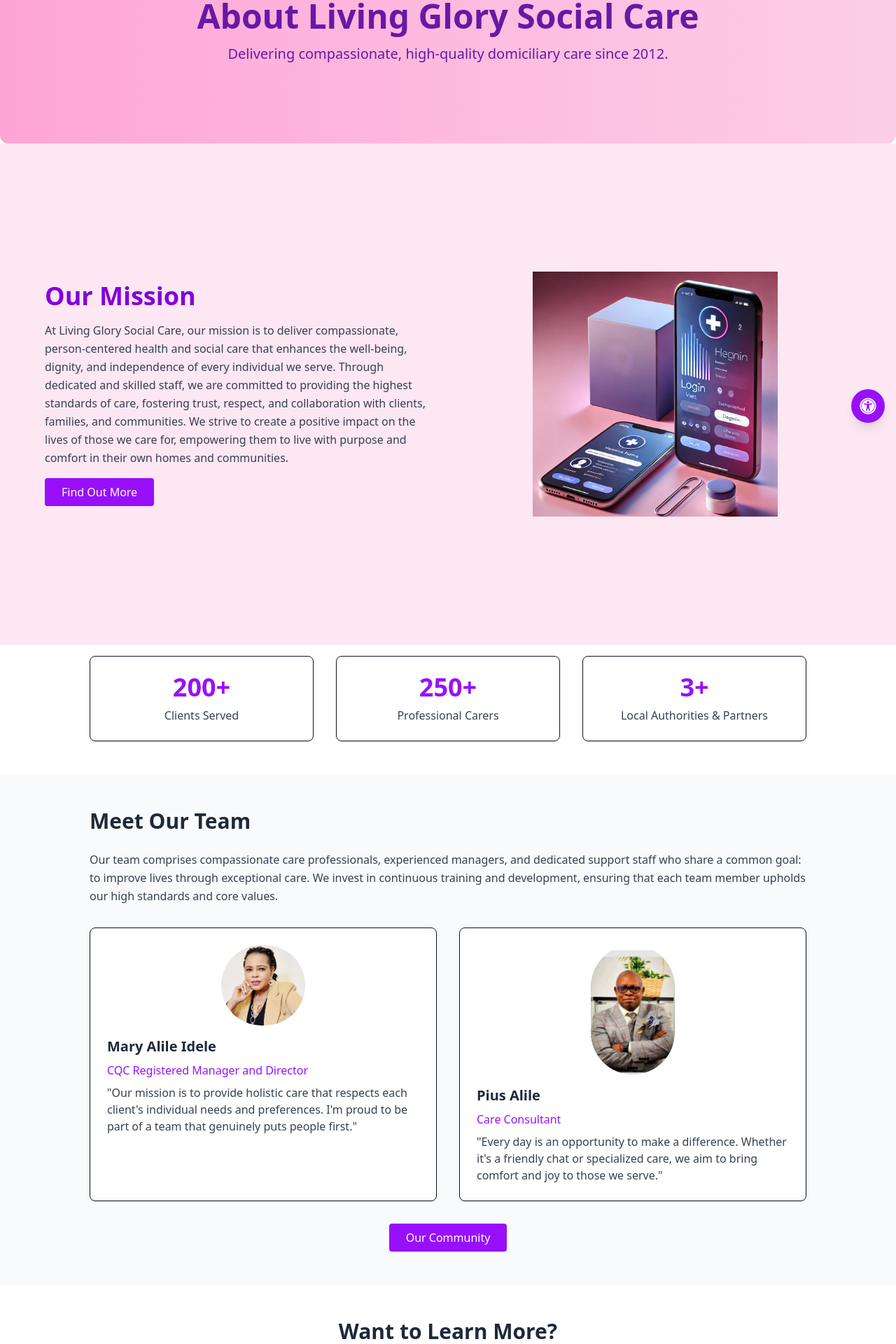
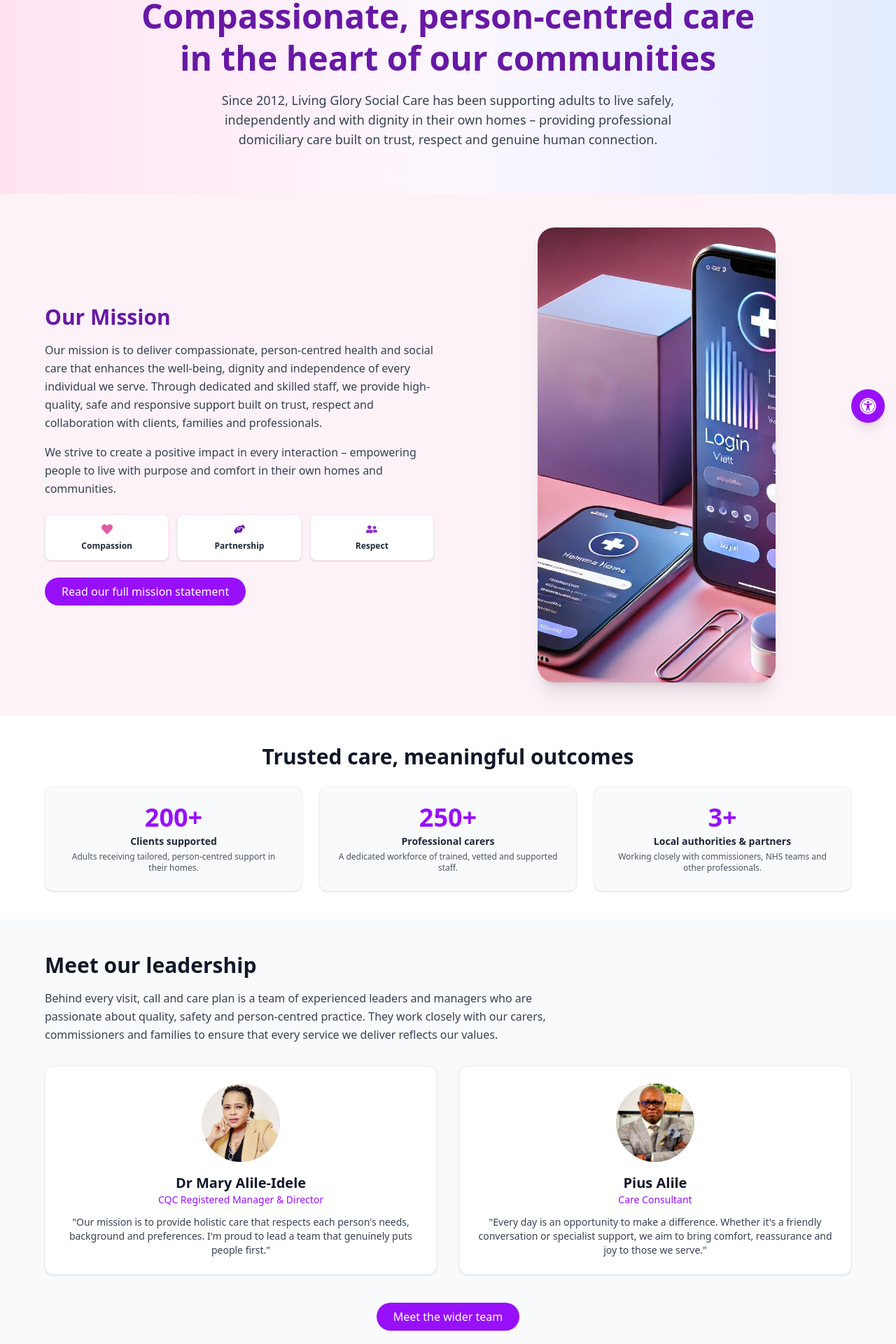
Before and after one commit to onengiyeJacob14/my-website, a Next.js app: page /about in a window 1280 px wide. Shown: the part 180-2100 px from the top of the page at 70% size. Built offline with nearby package versions, Linux system fonts and the light colour scheme.

Commit message:
Update page.js
test

```diff
--- a/src/app/about/page.js
+++ b/src/app/about/page.js
@@ -5,258 +5,349 @@ import Footer from "../../components/Footer";
 import AccessibilityWidget from "../../components/AccessibilityWidget";
 import Image from "next/image";
 import { motion } from "framer-motion";
+import {
+  FaHeart,
+  FaHandsHelping,
+  FaUserFriends,
+} from "react-icons/fa";
 
 export default function About() {
   return (
     <div className="min-h-screen flex flex-col">
       <Header />
       <main className="flex-grow">
-        {/* Hero Section with Pink Background */}
-        <section className="relative h-[40vh] w-full bg-gradient-to-r from-pink-300 to-pink-200 rounded-b-xl flex items-center justify-center overflow-hidden">
+        {/* HERO */}
+        <section className="relative w-full bg-gradient-to-r from-[#FFE3F1] via-[#FDF7FF] to-[#E3ECFF]">
+          <div className="max-w-6xl mx-auto px-4 md:px-8 py-12 md:py-16 flex flex-col items-center text-center">
             <motion.div
-            initial={{ opacity: 0, y: 30 }}
+              initial={{ opacity: 0, y: 25 }}
               animate={{ opacity: 1, y: 0 }}
               transition={{ duration: 0.8 }}
-            className="text-center px-4"
+              className="space-y-4"
             >
-            <h1 className="text-4xl md:text-5xl font-bold mb-4 text-[#6818A5] relative">
-              {/* White Highlight Behind Text */}
-              <span className="absolute inset-0 bg-white bg-opacity-80 rounded-md -z-10 px-2 py-1" />
-              <span className="relative text-[#6818A5]">
+              <span className="inline-flex items-center justify-center px-3 py-1 rounded-full bg-white/80 text-xs md:text-sm font-semibold text-[#6818A5] shadow-sm">
                 About Living Glory Social Care
               </span>
+
+              <h1 className="text-3xl md:text-4xl lg:text-5xl font-bold text-[#6818A5] leading-tight">
+                Compassionate, person-centred care
+                <br className="hidden md:block" />
+                in the heart of our communities
               </h1>
-            <p className="text-lg md:text-xl max-w-3xl mx-auto text-[#6818A5] relative">
-              {/* White Highlight Behind Subheading */}
-              <span className="absolute inset-0 bg-white bg-opacity-80 rounded-md -z-10 px-2 py-1" />
-              <span className="relative text-[#6818A5]">
-                Delivering compassionate, high-quality domiciliary care since 2012.
-              </span>
+
+              <p className="max-w-2xl mx-auto text-sm md:text-lg text-gray-700">
+                Since 2012, Living Glory Social Care has been supporting adults
+                to live safely, independently and with dignity in their own
+                homes – providing professional domiciliary care built on trust,
+                respect and genuine human connection.
               </p>
             </motion.div>
+          </div>
         </section>
 
-        {/* Overview / Mission Section */}
-        <section className="py-2 px-4 md:px-6 lg:px-10 bg-pink-100">
-          <div className="max-w-6xl mx-auto grid grid-cols-1 md:grid-cols-2 gap-8 items-center">
-            {/* Left Column: Mission Statement */}
+        {/* MISSION + IMAGE */}
+        <section className="py-12 px-4 md:px-6 lg:px-10 bg-pink-50">
+          <div className="max-w-6xl mx-auto grid grid-cols-1 md:grid-cols-2 gap-10 items-center">
+            {/* Left: Mission */}
             <div>
               <motion.h2
                 initial={{ opacity: 0, x: -30 }}
                 whileInView={{ opacity: 1, x: 0 }}
                 viewport={{ once: true }}
                 transition={{ duration: 0.8 }}
-                className="text-3xl md:text-4xl font-bold mb-4 text-purple-700"
+                className="text-2xl md:text-3xl font-bold mb-4 text-[#6818A5]"
               >
                 Our Mission
               </motion.h2>
 
               <motion.p
-                initial={{ opacity: 0, x: 30 }}
+                initial={{ opacity: 0, x: 20 }}
                 whileInView={{ opacity: 1, x: 0 }}
                 viewport={{ once: true }}
                 transition={{ duration: 0.8 }}
-                className="text-gray-700 leading-relaxed mb-4"
+                className="text-gray-700 leading-relaxed mb-4 text-sm md:text-base"
               >
-                At Living Glory Social Care, our mission is to deliver compassionate,
-                person-centered health and social care that enhances the well-being,
-                dignity, and independence of every individual we serve. Through
-                dedicated and skilled staff, we are committed to providing the highest
-                standards of care, fostering trust, respect, and collaboration with
-                clients, families, and communities. We strive to create a positive
-                impact on the lives of those we care for, empowering them to live with
-                purpose and comfort in their own homes and communities.
+                Our mission is to deliver compassionate, person-centred health
+                and social care that enhances the well-being, dignity and
+                independence of every individual we serve. Through dedicated and
+                skilled staff, we provide high-quality, safe and responsive
+                support built on trust, respect and collaboration with clients,
+                families and professionals.
               </motion.p>
 
-              {/* Button to PDF Document */}
-              <motion.div
-                initial={{ opacity: 0, x: 30 }}
+              <motion.p
+                initial={{ opacity: 0, x: 20 }}
                 whileInView={{ opacity: 1, x: 0 }}
                 viewport={{ once: true }}
                 transition={{ duration: 0.8, delay: 0.1 }}
+                className="text-gray-700 leading-relaxed mb-6 text-sm md:text-base"
+              >
+                We strive to create a positive impact in every interaction –
+                empowering people to live with purpose and comfort in their own
+                homes and communities.
+              </motion.p>
+
+              {/* Values mini-cards */}
+              <motion.div
+                initial={{ opacity: 0, y: 20 }}
+                whileInView={{ opacity: 1, y: 0 }}
+                viewport={{ once: true }}
+                transition={{ duration: 0.8, delay: 0.2 }}
+                className="grid grid-cols-1 sm:grid-cols-3 gap-3 mb-6"
+              >
+                <div className="bg-white rounded-lg shadow-sm border border-pink-100 p-3 text-center">
+                  <FaHeart className="mx-auto mb-2 text-[#E35BA5]" />
+                  <p className="text-xs font-semibold text-gray-800">
+                    Compassion
+                  </p>
+                </div>
+                <div className="bg-white rounded-lg shadow-sm border border-pink-100 p-3 text-center">
+                  <FaHandsHelping className="mx-auto mb-2 text-[#6818A5]" />
+                  <p className="text-xs font-semibold text-gray-800">
+                    Partnership
+                  </p>
+                </div>
+                <div className="bg-white rounded-lg shadow-sm border border-pink-100 p-3 text-center">
+                  <FaUserFriends className="mx-auto mb-2 text-[#8B2FC9]" />
+                  <p className="text-xs font-semibold text-gray-800">
+                    Respect
+                  </p>
+                </div>
+              </motion.div>
+
+              {/* Mission PDF Button */}
+              <motion.div
+                initial={{ opacity: 0, y: 20 }}
+                whileInView={{ opacity: 1, y: 0 }}
+                viewport={{ once: true }}
+                transition={{ duration: 0.8, delay: 0.3 }}
               >
                 <a
                   href="/Mission%20Statement%20for%20Living%20Glory%20Social%20Care.pdf"
                   target="_blank"
                   rel="noopener noreferrer"
-                  className="inline-block bg-purple-600 text-white py-2 px-6 rounded hover:bg-purple-700 transition"
+                  className="inline-block bg-purple-600 text-white py-2 px-6 rounded-full hover:bg-purple-700 transition text-sm md:text-base"
                 >
-                  Find Out More
+                  Read our full mission statement
                 </a>
               </motion.div>
             </div>
 
-            {/* Right Column: Phone Mock-Up Image */}
+            {/* Right: Phone Mockup */}
             <motion.div
               initial={{ opacity: 0, x: 30 }}
               whileInView={{ opacity: 1, x: 0 }}
               viewport={{ once: true }}
               transition={{ duration: 0.8 }}
-              className="relative w-full h-full flex justify-center"
+              className="flex justify-center"
             >
-              <div className="relative w-[300px] h-[600px] md:w-[350px] md:h-[700px]">
+              <div className="relative w-[260px] h-[520px] sm:w-[300px] sm:h-[600px] md:w-[340px] md:h-[650px] rounded-3xl overflow-hidden shadow-xl bg-white">
                 <Image
                   src="/Phone-mock-up.jpg"
-                  alt="Living Glory Social Care App Preview"
+                  alt="Living Glory Social Care preview"
                   fill
-                  className="object-contain"
+                  className="object-cover"
                 />
               </div>
             </motion.div>
           </div>
         </section>
 
-        {/* Stats / Highlights Section */}
-        <section className="py-4 px-4 md:px-6 lg:px-10 bg-white mb-8">
-          <div className="max-w-5xl mx-auto grid grid-cols-1 md:grid-cols-3 gap-8 text-center">
+        {/* STATS / HIGHLIGHTS */}
+        <section className="py-10 px-4 md:px-6 lg:px-10 bg-white">
+          <div className="max-w-6xl mx-auto">
+            <motion.h2
+              initial={{ opacity: 0, y: 15 }}
+              whileInView={{ opacity: 1, y: 0 }}
+              viewport={{ once: true }}
+              transition={{ duration: 0.7 }}
+              className="text-2xl md:text-3xl font-bold mb-6 text-gray-900 text-center"
+            >
+              Trusted care, meaningful outcomes
+            </motion.h2>
+
+            <div className="grid grid-cols-1 md:grid-cols-3 gap-6 text-center">
               <motion.div
                 initial={{ opacity: 0, y: 20 }}
                 whileInView={{ opacity: 1, y: 0 }}
                 viewport={{ once: true }}
                 transition={{ duration: 0.8 }}
-              className="p-6 border rounded-lg shadow-sm"
+                className="p-6 bg-gray-50 border border-gray-100 rounded-xl shadow-sm"
               >
-              <h3 className="text-4xl font-bold text-purple-600 mb-2">200+</h3>
-              <p className="text-gray-700">Clients Served</p>
+                <h3 className="text-3xl md:text-4xl font-bold text-purple-600 mb-1">
+                  200+
+                </h3>
+                <p className="text-sm font-semibold text-gray-800 mb-1">
+                  Clients supported
+                </p>
+                <p className="text-xs text-gray-600">
+                  Adults receiving tailored, person-centred support in their
+                  homes.
+                </p>
               </motion.div>
+
               <motion.div
                 initial={{ opacity: 0, y: 20 }}
                 whileInView={{ opacity: 1, y: 0 }}
                 viewport={{ once: true }}
                 transition={{ duration: 0.8, delay: 0.1 }}
-              className="p-6 border rounded-lg shadow-sm"
+                className="p-6 bg-gray-50 border border-gray-100 rounded-xl shadow-sm"
               >
-              <h3 className="text-4xl font-bold text-purple-600 mb-2">250+</h3>
-              <p className="text-gray-700">Professional Carers</p>
+                <h3 className="text-3xl md:text-4xl font-bold text-purple-600 mb-1">
+                  250+
+                </h3>
+                <p className="text-sm font-semibold text-gray-800 mb-1">
+                  Professional carers
+                </p>
+                <p className="text-xs text-gray-600">
+                  A dedicated workforce of trained, vetted and supported staff.
+                </p>
               </motion.div>
+
               <motion.div
                 initial={{ opacity: 0, y: 20 }}
                 whileInView={{ opacity: 1, y: 0 }}
                 viewport={{ once: true }}
                 transition={{ duration: 0.8, delay: 0.2 }}
-              className="p-6 border rounded-lg shadow-sm"
+                className="p-6 bg-gray-50 border border-gray-100 rounded-xl shadow-sm"
               >
-              <h3 className="text-4xl font-bold text-purple-600 mb-2">3+</h3>
-              <p className="text-gray-700">Local Authorities &amp; Partners</p>
+                <h3 className="text-3xl md:text-4xl font-bold text-purple-600 mb-1">
+                  3+
+                </h3>
+                <p className="text-sm font-semibold text-gray-800 mb-1">
+                  Local authorities &amp; partners
+                </p>
+                <p className="text-xs text-gray-600">
+                  Working closely with commissioners, NHS teams and other
+                  professionals.
+                </p>
               </motion.div>
+            </div>
           </div>
         </section>
 
-        {/* Team / Testimonials Section */}
+        {/* TEAM SECTION */}
         <section className="py-12 px-4 md:px-8 lg:px-16 bg-gray-50">
-          <div className="max-w-5xl mx-auto">
+          <div className="max-w-6xl mx-auto">
             <motion.h2
-              initial={{ opacity: 0, x: -30 }}
+              initial={{ opacity: 0, x: -20 }}
               whileInView={{ opacity: 1, x: 0 }}
               viewport={{ once: true }}
               transition={{ duration: 0.8 }}
-              className="text-3xl font-bold mb-6 text-gray-800"
+              className="text-2xl md:text-3xl font-bold mb-4 text-gray-900"
             >
-              Meet Our Team
+              Meet our leadership
             </motion.h2>
+
             <motion.p
-              initial={{ opacity: 0, x: 30 }}
+              initial={{ opacity: 0, x: 20 }}
               whileInView={{ opacity: 1, x: 0 }}
               viewport={{ once: true }}
               transition={{ duration: 0.8 }}
-              className="text-gray-700 leading-relaxed mb-8"
+              className="text-gray-700 leading-relaxed mb-8 text-sm md:text-base max-w-3xl"
             >
-              Our team comprises compassionate care professionals, experienced managers,
-              and dedicated support staff who share a common goal: to improve lives
-              through exceptional care. We invest in continuous training and development,
-              ensuring that each team member upholds our high standards and core values.
+              Behind every visit, call and care plan is a team of experienced
+              leaders and managers who are passionate about quality, safety and
+              person-centred practice. They work closely with our carers,
+              commissioners and families to ensure that every service we
+              deliver reflects our values.
             </motion.p>
 
             {/* Team Cards */}
             <div className="grid grid-cols-1 md:grid-cols-2 gap-8">
-              {/* Example Card 1 */}
+              {/* Mary */}
               <motion.div
                 initial={{ opacity: 0, y: 20 }}
                 whileInView={{ opacity: 1, y: 0 }}
                 viewport={{ once: true }}
                 transition={{ duration: 0.8 }}
-                className="p-6 bg-white border rounded-lg shadow-sm"
+                className="p-6 bg-white border border-gray-100 rounded-xl shadow-sm flex flex-col items-center text-center"
               >
-                {/* Team Member Photo */}
-                <div className="flex justify-center mb-4">
+                <div className="w-28 h-28 mb-4 relative">
                   <Image
                     src="/Mary.png"
-                    alt="Mary Idele"
-                    width={120}
-                    height={120}
+                    alt="Dr Mary Alile-Idele"
+                    fill
                     className="rounded-full object-cover"
                   />
                 </div>
-                <h3 className="text-xl font-semibold mb-2 text-gray-800">Mary Alile Idele</h3>
-                <p className="text-purple-600 mb-2">CQC Registered Manager and Director</p>
-                <p className="text-gray-700">
-                  &quot;Our mission is to provide holistic care that respects each client&apos;s
-                  individual needs and preferences. I&apos;m proud to be part of a team that
-                  genuinely puts people first.&quot;
+                <h3 className="text-lg md:text-xl font-semibold text-gray-900">
+                  Dr Mary Alile-Idele
+                </h3>
+                <p className="text-purple-600 text-sm mb-3">
+                  CQC Registered Manager &amp; Director
+                </p>
+                <p className="text-gray-700 text-sm">
+                  &quot;Our mission is to provide holistic care that respects each
+                  person&apos;s needs, background and preferences. I&apos;m proud to lead
+                  a team that genuinely puts people first.&quot;
                 </p>
               </motion.div>
 
-              {/* Example Card 2 */}
+              {/* Pius */}
               <motion.div
                 initial={{ opacity: 0, y: 20 }}
                 whileInView={{ opacity: 1, y: 0 }}
                 viewport={{ once: true }}
                 transition={{ duration: 0.8, delay: 0.1 }}
-                className="p-6 bg-white border rounded-lg shadow-sm"
+                className="p-6 bg-white border border-gray-100 rounded-xl shadow-sm flex flex-col items-center text-center"
               >
-                {/* Team Member Photo */}
-                <div className="flex justify-center mb-4">
+                <div className="w-28 h-28 mb-4 relative">
                   <Image
                     src="/pius.jpg"
                     alt="Pius Alile"
-                    width={120}
-                    height={120}
+                    fill
                     className="rounded-full object-cover"
                   />
                 </div>
-                <h3 className="text-xl font-semibold mb-2 text-gray-800">Pius Alile</h3>
-                <p className="text-purple-600 mb-2">Care Consultant</p>
-                <p className="text-gray-700">
-                  &quot;Every day is an opportunity to make a difference. Whether it&apos;s a
-                  friendly chat or specialized care, we aim to bring comfort and joy
-                  to those we serve.&quot;
+                <h3 className="text-lg md:text-xl font-semibold text-gray-900">
+                  Pius Alile
+                </h3>
+                <p className="text-purple-600 text-sm mb-3">
+                  Care Consultant
+                </p>
+                <p className="text-gray-700 text-sm">
+                  &quot;Every day is an opportunity to make a difference. Whether it&apos;s
+                  a friendly conversation or specialist support, we aim to bring
+                  comfort, reassurance and joy to those we serve.&quot;
                 </p>
               </motion.div>
             </div>
 
-            {/* Button to All Team Members */}
-            <div className="text-center mt-8">
+            {/* Button to full team */}
+            <div className="text-center mt-10">
               <a
                 href="/team"
-                className="inline-block bg-purple-600 text-white py-2 px-6 rounded hover:bg-purple-700 transition"
+                className="inline-block bg-purple-600 text-white py-2 px-6 rounded-full hover:bg-purple-700 transition text-sm md:text-base"
               >
-                Our Community
+                Meet the wider team
               </a>
             </div>
           </div>
         </section>
 
-        {/* Call to Action */}
+        {/* CTA */}
         <section className="py-12 px-4 md:px-8 lg:px-16 bg-white">
           <div className="max-w-5xl mx-auto text-center">
             <motion.h2
-              initial={{ opacity: 0, y: 20 }}
+              initial={{ opacity: 0, y: 15 }}
               whileInView={{ opacity: 1, y: 0 }}
               viewport={{ once: true }}
               transition={{ duration: 0.8 }}
-              className="text-3xl font-bold mb-4 text-gray-800"
+              className="text-2xl md:text-3xl font-bold mb-4 text-gray-900"
             >
-              Want to Learn More?
+              Want to learn more about our care?
             </motion.h2>
             <motion.p
               initial={{ opacity: 0, y: 20 }}
               whileInView={{ opacity: 1, y: 0 }}
               viewport={{ once: true }}
               transition={{ duration: 0.8, delay: 0.1 }}
-              className="text-gray-700 mb-6"
+              className="text-gray-700 mb-6 text-sm md:text-base"
             >
-              Discover how Living Glory Social Care can help you or your loved ones
-              maintain independence and live with dignity.
+              Whether you&apos;re exploring support for yourself, a loved one or
+              someone you work with, we&apos;re here to help you find the right
+              care at the right time.
             </motion.p>
             <motion.div
               initial={{ opacity: 0, y: 20 }}
@@ -266,9 +357,9 @@ export default function About() {
             >
               <a
                 href="/contact"
-                className="inline-block bg-purple-600 text-white py-2 px-6 rounded hover:bg-purple-700 transition"
+                className="inline-block bg-purple-600 text-white py-2 px-6 rounded-full hover:bg-purple-700 transition text-sm md:text-base"
               >
-                Contact Us
+                Contact our team
               </a>
             </motion.div>
           </div>
```
Lines whose indentation alone changed are shown as unchanged.
